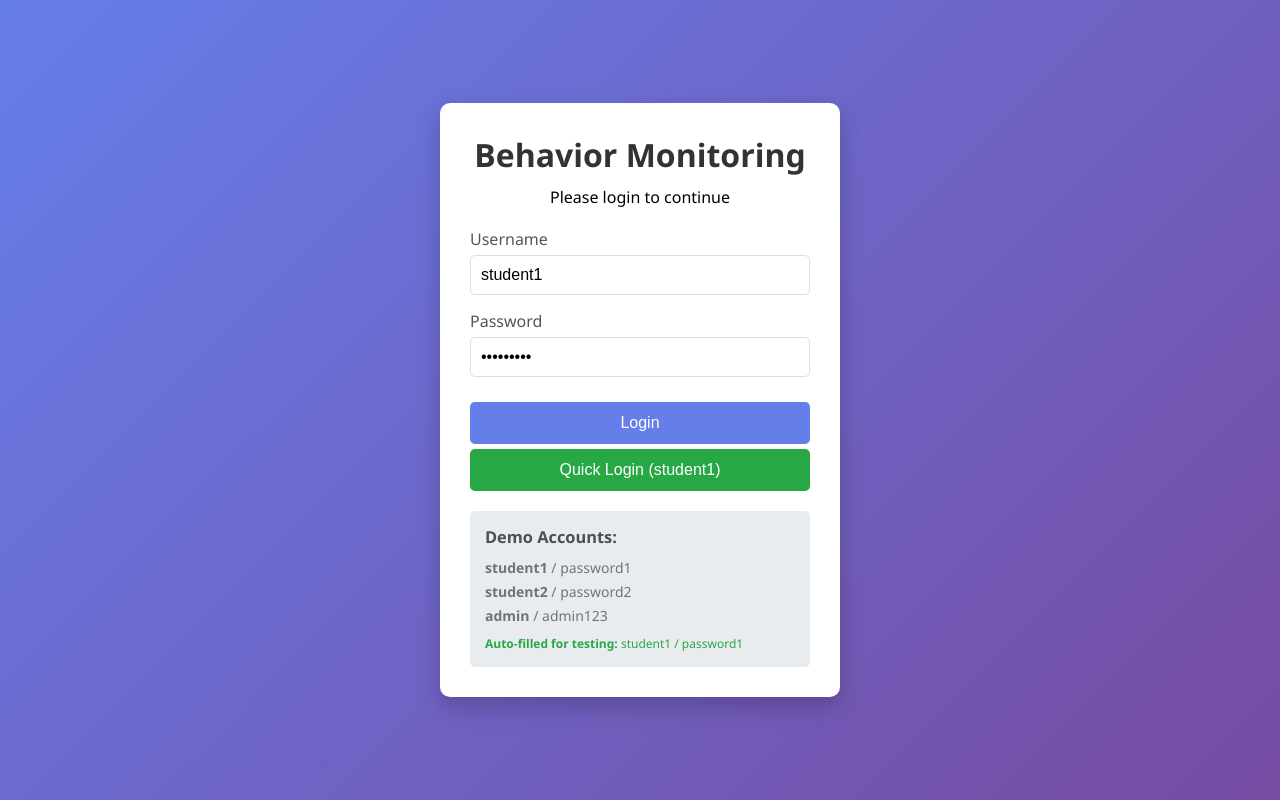
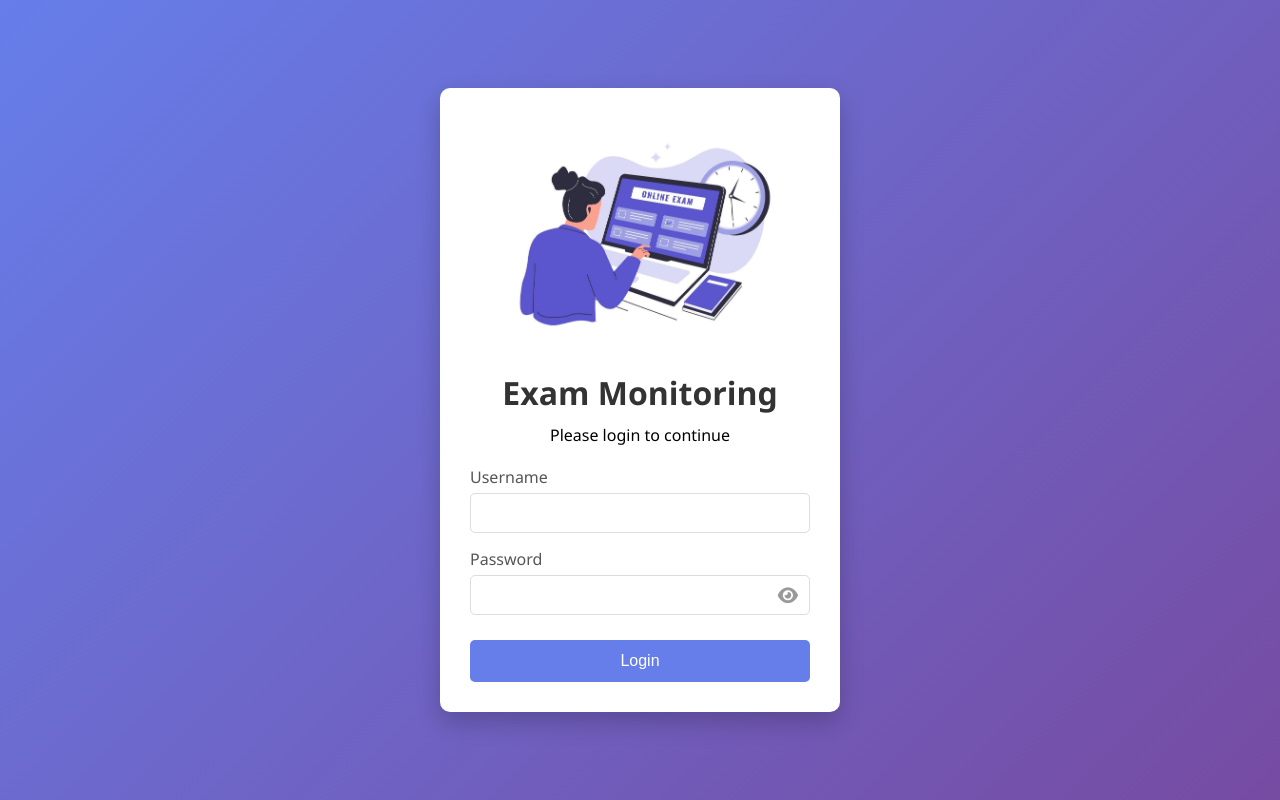
Before and after one commit to SulakshiWasana/Research_Project, a Flask app: page /login in a window 1280 px wide. Run offline with Flask 3, Linux system fonts and the light colour scheme.

Commit message:
login modify

```diff
--- a/exam_sessions.json
+++ b/exam_sessions.json
@@ -5,14 +5,16 @@
     "status": "active",
     "students": [
       "student1",
-      "Sulakshi"
+      "Sulakshi",
+      "lakith"
     ],
     "student_answers": {
       "student1": {
         "q1": "A",
         "q2": "C"
       },
-      "Sulakshi": {}
+      "Sulakshi": {},
+      "lakith": {}
     },
     "student_detections": {
       "student1": [
@@ -875,6 +877,10 @@
         {
           "type": "looking_away",
           "timestamp": "2025-09-06T17:37:42.902360"
+        },
+        {
+          "type": "looking_away",
+          "timestamp": "2025-09-06T19:27:04.624102"
         }
       ],
       "Sulakshi": [
@@ -886,6 +892,28 @@
           "type": "no_face",
           "timestamp": "2025-09-06T16:32:14.666472"
         }
+      ],
+      "lakith": [
+        {
+          "type": "no_face",
+          "timestamp": "2025-09-06T19:39:07.034430"
+        },
+        {
+          "type": "looking_away",
+          "timestamp": "2025-09-06T19:39:26.590697"
+        },
+        {
+          "type": "no_face",
+          "timestamp": "2025-09-06T19:39:32.544763"
+        },
+        {
+          "type": "multiple_people",
+          "timestamp": "2025-09-06T19:39:55.077773"
+        },
+        {
+          "type": "looking_away",
+          "timestamp": "2025-09-06T19:39:57.174839"
+        }
       ]
     }
   }
--- a/templates/login.html
+++ b/templates/login.html
@@ -5,6 +5,10 @@
     <meta charset="UTF-8" />
     <meta name="viewport" content="width=device-width, initial-scale=1.0" />
     <title>Login - Behavior Monitoring</title>
+
+    <!-- FontAwesome for eye / eye-slash icons -->
+    <link rel="stylesheet" href="https://cdnjs.cloudflare.com/ajax/libs/font-awesome/6.4.0/css/all.min.css">
+
     <style>
         * {
             box-sizing: border-box;
@@ -18,7 +22,7 @@
             height: 100vh;
             display: flex;
             justify-content: center;
-            align-items: center
+            align-items: center;
         }
 
         .login-container {
@@ -27,27 +31,35 @@
             border-radius: 10px;
             box-shadow: 0 10px 25px rgba(0, 0, 0, .2);
             width: 100%;
-            max-width: 400px
+            max-width: 400px;
         }
 
         .login-header {
             text-align: center;
-            margin-bottom: 20px
+            margin-bottom: 20px;
+        }
+
+        .login-header img {
+            width: 80px;
+            height: 80px;
+            margin-bottom: 15px;
+            border-radius: 50%;
+            object-fit: cover;
         }
 
         .login-header h1 {
             color: #333;
-            margin-bottom: 10px
+            margin-bottom: 10px;
         }
 
         .login-form .form-group {
-            margin-bottom: 15px
+            margin-bottom: 15px;
         }
 
         .login-form label {
             display: block;
             margin-bottom: 5px;
-            color: #555
+            color: #555;
         }
 
         .login-form input {
@@ -55,7 +67,35 @@
             padding: 10px;
             border: 1px solid #ddd;
             border-radius: 5px;
-            font-size: 16px
+            font-size: 16px;
+        }
+
+        .password-container {
+            position: relative;
+            width: 100%;
+        }
+
+        .password-container input {
+            width: 100%;
+            padding-right: 40px;
+            /* space for the eye icon */
+        }
+
+        .password-toggle {
+            position: absolute;
+            right: 12px;
+            top: 50%;
+            transform: translateY(-50%);
+            cursor: pointer;
+            font-size: 18px;
+            color: #999;
+            display: flex;
+            align-items: center;
+            justify-content: center;
+        }
+
+        .password-toggle:hover {
+            color: #666;
         }
 
         .login-form button {
@@ -67,11 +107,11 @@
             border-radius: 5px;
             font-size: 16px;
             cursor: pointer;
-            margin-top: 10px
+            margin-top: 10px;
         }
 
         .login-form button:hover {
-            background: #5a6fd5
+            background: #5a6fd5;
         }
 
         .error-message {
@@ -80,7 +120,7 @@
             margin-top: 15px;
             padding: 10px;
             background: #f8d7da;
-            border-radius: 5px
+            border-radius: 5px;
         }
 
         .demo-accounts {
@@ -88,21 +128,21 @@
             padding: 15px;
             background: #e9ecef;
             border-radius: 5px;
-            font-size: 14px
+            font-size: 14px;
         }
 
         .demo-accounts h3 {
             margin-bottom: 10px;
-            color: #495057
+            color: #495057;
         }
 
         .demo-accounts ul {
-            list-style: none
+            list-style: none;
         }
 
         .demo-accounts li {
             margin-bottom: 5px;
-            color: #6c757d
+            color: #6c757d;
         }
     </style>
 </head>
@@ -110,7 +150,9 @@
 <body>
     <div class="login-container">
         <div class="login-header">
-            <h1>Behavior Monitoring</h1>
+            <img src="{{ url_for('static', filename='images/logint.jpg') }}" alt="Login Icon"
+                style="width: 350px; height: auto;">
+            <h1>Exam Monitoring</h1>
             <p>Please login to continue</p>
         </div>
 
@@ -119,43 +161,46 @@
                 <label for="username">Username</label>
                 <input id="username" name="username" required />
             </div>
+
             <div class="form-group">
                 <label for="password">Password</label>
-                <input id="password" name="password" type="password" required />
+                <div class="password-container">
+                    <input id="password" name="password" type="password" required />
+                    <i class="fa-solid fa-eye password-toggle" id="togglePassword"
+                        onclick="togglePasswordVisibility()"></i>
+                </div>
             </div>
+
             <button type="submit">Login</button>
-            <button type="button" id="quickLogin" style="background: #28a745; margin-top: 5px;">Quick Login
-                (student1)</button>
 
             {% if error %}
             <div class="error-message">{{ error }}</div>
             {% endif %}
         </form>
 
-        <div class="demo-accounts">
+        <!-- <div class="demo-accounts">
             <h3>Demo Accounts:</h3>
             <ul>
                 <li><strong>student1</strong> / password1</li>
                 <li><strong>student2</strong> / password2</li>
                 <li><strong>admin</strong> / admin123</li>
             </ul>
-            <p style="margin-top: 10px; font-size: 12px; color: #28a745;">
-                <strong>Auto-filled for testing:</strong> student1 / password1
-            </p>
-        </div>
+        </div> -->
     </div>
 
     <script>
-        // Auto-fill credentials for testing
-        document.addEventListener('DOMContentLoaded', function () {
-            document.getElementById('username').value = 'student1';
-            document.getElementById('password').value = 'password1';
+        function togglePasswordVisibility() {
+            const passwordInput = document.getElementById('password');
+            const toggleIcon = document.getElementById('togglePassword');
 
-            // Quick login button functionality
-            document.getElementById('quickLogin').addEventListener('click', function () {
-                document.querySelector('.login-form').submit();
-            });
-        });
+            if (passwordInput.type === 'password') {
+                passwordInput.type = 'text';
+                toggleIcon.classList.replace('fa-eye', 'fa-eye-slash');
+            } else {
+                passwordInput.type = 'password';
+                toggleIcon.classList.replace('fa-eye-slash', 'fa-eye');
+            }
+        }
     </script>
 </body>
 
```
Also changed, not shown: detection_data.json (+61 -2 lines), src/images/logint.jpg (added), static/images/logint.jpg (added).
